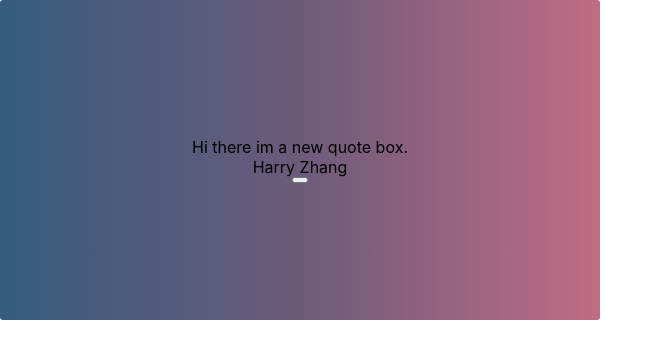
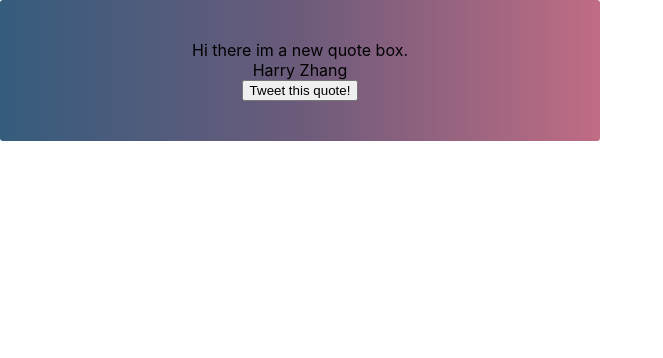
Before and after one commit to legenhairy/random-quote-generator, a React (Create React App) app: page / in a window 1280 px wide. Shown: the top 358 px of the page, without its empty margins (0-663 px from the left). Built offline with nearby package versions, Linux system fonts and the light colour scheme.

Commit message:
reverted back to previous styling, removed testing of inline styling

```diff
--- a/src/App.css
+++ b/src/App.css
@@ -1,8 +1,3 @@
 .App {
   text-align: center;
 }
-
-
-.App-link {
-  color: #61dafb;
-}
--- a/src/QuoteBox.css
+++ b/src/QuoteBox.css
@@ -1,10 +1,10 @@
+
 #quote-box {
   display: flex;
   flex-direction: column;
   justify-content: center;
   align-items: center;
   border-radius: 3px;
-  min-height: 30vh;
   background-image: linear-gradient(to right, #355C7D,#6C5B7B,#C06C84);
   width: 500px;
   padding: 40px 50px;
--- a/src/QuoteBox.js
+++ b/src/QuoteBox.js
@@ -16,9 +16,11 @@ class QuoteBox extends Component {
   	  		Hi there im a new quote box.
   	  	</div>
   	  	<div id='author'>
+  	  		<span></span>
   	  		Harry Zhang
   	  	</div>
   	  	<button className ='tweet-button' type='button' title="Tweet this quote!">
+  	  	Tweet this quote!
   	  	</button>
 
   	  </div>
```
